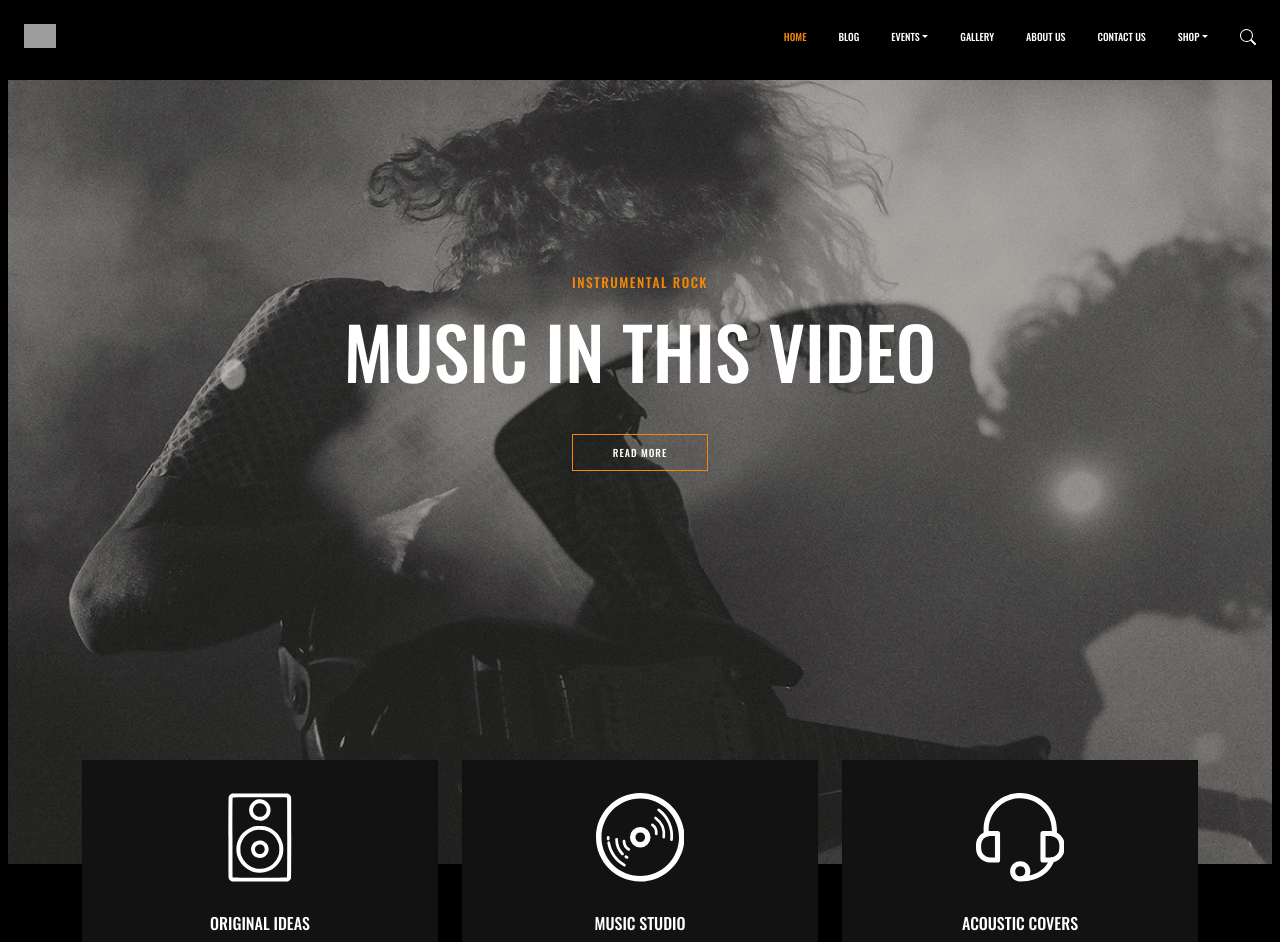
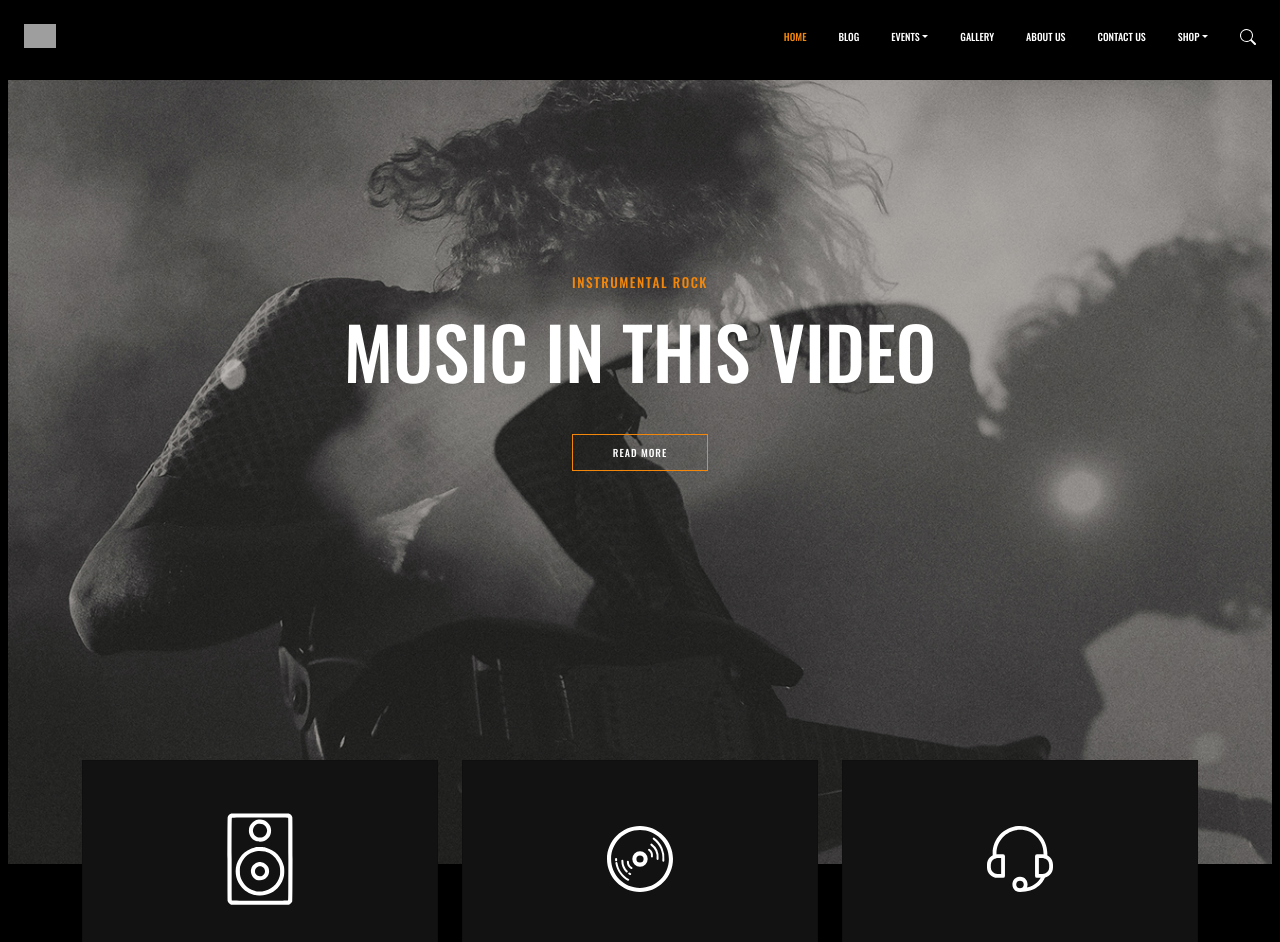
Before and after one commit to LiciaLicari/proj-html-vuejs, a Vue app: page / in a window 1280 px wide. Shown: the top 942 px of the page. Built offline with nearby package versions, Linux system fonts and the light colour scheme; grey boxes are pictures that could not be loaded.

Commit message:
add card icon hover effect

```diff
--- a/src/assets/scss/app.scss
+++ b/src/assets/scss/app.scss
@@ -15,14 +15,14 @@
     width: 100%;
     padding: 0;
 }
+
 .orange_filter {
     filter: invert(52%) sepia(92%) saturate(473%) hue-rotate(353deg) brightness(94%) contrast(99%);
 
 }
 
-svg.cl_accent:hover{
+svg.cl_accent:hover {
     filter: invert(52%) sepia(92%) saturate(473%) hue-rotate(353deg) brightness(94%) contrast(99%);
-
 }
 
 nav {
@@ -115,7 +115,7 @@ nav {
     margin-bottom: 8rem;
 }
 
-button.bg_accent:hover{
+button.bg_accent:hover {
     background-color: $rock-accent;
     color: $rock-light;
 }
@@ -131,16 +131,37 @@ button.bg_accent:hover{
     top: -7rem;
 }
 
-#app_cards .card {
+#app_cards {
+    .card {
+
+        border-radius: 0%;
+        background-color: #121212;
 
 
-    border-radius: 0%;
-    background-color: #121212;
+        .text-center {
+            display: flex;
+            margin: auto;
+            margin-top: 2rem;
+            justify-content: center;
+            align-items: center;
+            width: 132px;
+            aspect-ratio: 1/1;
+            border-radius: 50%;
 
-    svg {
-        padding-top: 2rem;
-        align-self: center;
-        fill: $rock-light;
+            &:hover {
+
+                border: 1px solid $rock-accent;
+                box-shadow: 0px 1px 14px $rock-accent;
+            }
+
+            svg {
+                width: 50%;
+                //margin-top: 2rem;
+                align-self: center;
+                fill: $rock-light;
+
+            }
+        }
     }
 }
 
@@ -251,6 +272,7 @@ button.bg_accent:hover{
     .card-body {
         padding-top: 1rem;
         padding-bottom: 0.5rem;
+
         h5 {
             text-align: center;
             text-transform: uppercase;
@@ -306,6 +328,7 @@ button.bg_accent:hover{
     font-size: 4.5rem;
     color: $rock-light;
 }
+
 #album_promo p {
     margin-top: 6rem;
     text-transform: uppercase;
@@ -385,6 +408,7 @@ button.bg_accent:hover{
         font-weight: 500;
         color: $rock-light;
     }
+
     p {
         margin-top: 0.5rem;
         font-weight: 100;
--- a/src/components/AppCards.vue
+++ b/src/components/AppCards.vue
@@ -11,8 +11,10 @@ export default {
                 <div class="col-4">
 
                     <div class="card">
+                        <div class="text-center">
 
-                        <svg class="cl_accent" width=18% data-name="Layer 1" xmlns="http://www.w3.org/2000/svg" viewBox="0 0 708.98 990.01">
+
+                                <svg class="cl_accent" width="18%" data-name="Layer 1" xmlns="http://www.w3.org/2000/svg" viewBox="0 0 708.98 990.01">
 
                                     <path class="cls-1"
                                         d="M34.72,11C22.15,17.36,11.07,31.21,7.24,45.06c-3,10.87-3,889,0,899.9,3.83,13.85,14.91,27.7,27.48,34.09L46,985H663l11.29-6c12.57-6.39,23.65-20.24,27.48-34.09,3-10.87,3-889,0-899.9-3.83-13.85-14.91-27.7-27.48-34.09L663,5H46ZM655.1,49.74c4,2.34,4,9.37,4,445.26s0,442.92-4,445.26c-5.75,3-595.45,3-601.21,0-4-2.34-4-9.38-4-445.26,0-419.48.21-443.13,3.83-445C58.8,47,649.35,46.76,655.1,49.74Z">
@@ -27,6 +29,10 @@ export default {
                                         d="M333.82,530.15c-37.07,8.1-67.52,38.77-75.41,75.84-4.05,19.17-1.29,42.18,7.24,60.5,17.26,36.43,49.21,56.67,88.84,56.67,73.71,0,119.73-75,87.35-142.1-12.36-25.35-42.83-47.29-72.44-52C352.37,526.53,350.45,526.53,333.82,530.15Zm43.05,46.66c20,9.16,31.53,27.48,31.53,49.21-.21,21.09-9.16,36.43-28.13,47.51-8.31,4.9-12.13,5.75-25.77,5.75-18.75-.21-29.4-4.69-40.48-17.26-9.8-11.08-13.42-21.09-13.42-36s3.62-24.93,13.64-36.22C329.57,572.33,355.77,566.8,376.87,576.81Z">
                                     </path>
                                 </svg>
+
+
+                        </div>
+
                         <div class="card-body">
                             <h6 class="card-title">Original Ideas</h6>
                             <p class="card-text">Lorem ipsum dolor sit amet, consectetur adipisicing elit. Dolores, laboriosam?
@@ -38,7 +44,9 @@ export default {
                 <div class="col-4">
 
                     <div class="card">
-                        <svg class="cl_accent" width=25% data-name="Layer 1" xmlns="http://www.w3.org/2000/svg" viewBox="0 0 980 980">
+                        <div class="text-center">
+
+                            <svg class="cl_accent" width="70px" data-name="Layer 1" xmlns="http://www.w3.org/2000/svg" viewBox="0 0 980 980">
                                 <path
                                     d="M490,980C219.8,980,0,760.2,0,490S219.8,0,490,0,980,219.8,980,490,760.2,980,490,980Zm0-919.3C253.3,60.7,60.7,253.3,60.7,490S253.3,919.3,490,919.3,919.3,726.7,919.3,490,726.7,60.7,490,60.7Z">
                                 </path>
@@ -70,6 +78,7 @@ export default {
                                     d="M667.2,467.2a10.87,10.87,0,0,1-1.8-.1,15.2,15.2,0,0,1-13.3-16.9,92.16,92.16,0,0,0-36.9-85,15.13,15.13,0,1,1,17.9-24.4,122.62,122.62,0,0,1,49.1,113.1A15,15,0,0,1,667.2,467.2Z">
                                 </path>
                             </svg>
+                        </div>
                         <div class="card-body">
                             <h6 class="card-title">Music Studio</h6>
                             <p class="card-text">Lorem ipsum dolor sit amet, consectetur adipisicing elit. Dolores, laboriosam?
@@ -81,7 +90,9 @@ export default {
                 <div class="col-4">
 
                     <div class="card">
-                        <svg class="cl_accent" width=25% data-name="Layer 1" xmlns="http://www.w3.org/2000/svg" viewBox="0 0 980 980">
+                        <div class="text-center">
+
+                            <svg class="cl_accent" width="50%" data-name="Layer 1" xmlns="http://www.w3.org/2000/svg" viewBox="0 0 980 980">
                                 <path
                                     d="M238.2,770.2H154.3C69.2,770.2,0,701,0,615.9v-42c0-85.1,69.2-154.3,154.3-154.3h83.9A28.38,28.38,0,0,1,266.6,448V741.7A28.4,28.4,0,0,1,238.2,770.2ZM154.3,476.4a97.56,97.56,0,0,0-97.5,97.5v42a97.56,97.56,0,0,0,97.5,97.5h55.6v-237Z">
                                 </path>
@@ -95,6 +106,7 @@ export default {
                                 d="M490,980c-82.4,0-112.3-67.2-112.3-112.3S407.6,755.4,490,755.4s112.3,67.2,112.3,112.3a121.38,121.38,0,0,1-9.1,45.2C724.9,884.3,786.3,801.6,814.9,730a28.38,28.38,0,0,1,52.7,21.1C825.9,855.5,726.6,980,490,980Zm0-167.9c-52.9,0-55.6,46.3-55.6,55.5.2,12.9,4.8,55.6,55.6,55.6,52.9,0,55.6-46.3,55.6-55.6C545.4,854.8,540.7,812.1,490,812.1Z">
                             </path>
                         </svg>
+                        </div>
                     <div class="card-body">
                         <h6 class="card-title">Acoustic Covers</h6>
                         <p class="card-text">Lorem ipsum dolor sit amet, consectetur adipisicing elit. Dolores, laboriosam?
```
Lines whose indentation alone changed are shown as unchanged.
